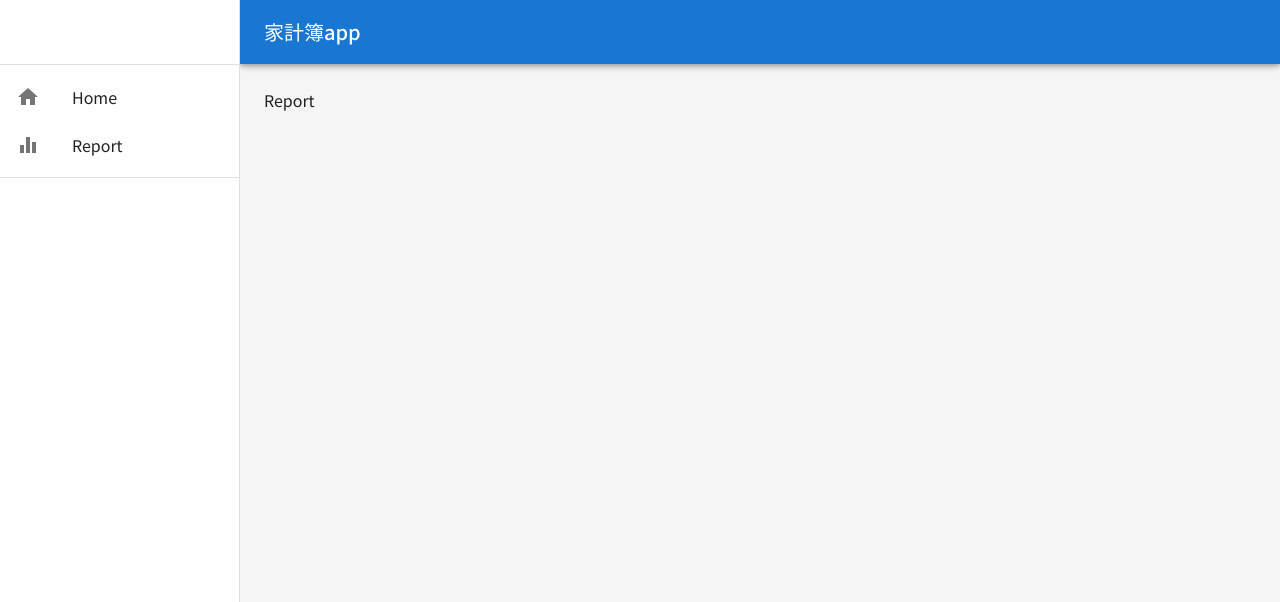
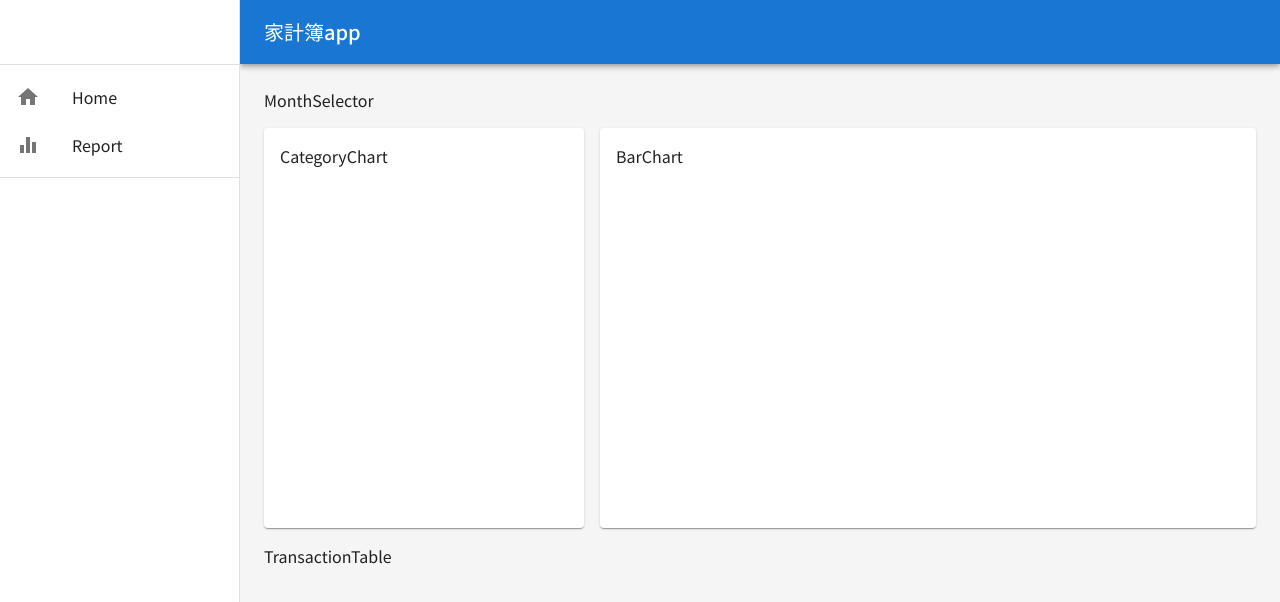
Before and after one commit to hirorotaka/kakeibo-app, a React (Vite) app: page /report in a window 1280 px wide. Shown: the top 602 px of the page. Built offline with nearby package versions, Linux system fonts and the light colour scheme; no server answers; the database is empty.

Commit message:
レポートページの初期雛形の作成

```diff
--- /dev/null
+++ b/src/components/BarChart.tsx
@@ -0,0 +1,5 @@
+const BarChart = () => {
+  return <div>BarChart</div>;
+};
+
+export default BarChart;
--- /dev/null
+++ b/src/components/CategoryChart.tsx
@@ -0,0 +1,5 @@
+const CategoryChart = () => {
+  return <div>CategoryChart</div>;
+};
+
+export default CategoryChart;
--- /dev/null
+++ b/src/components/MonthSelector.tsx
@@ -0,0 +1,5 @@
+const MonthSelector = () => {
+  return <div>MonthSelector</div>;
+};
+
+export default MonthSelector;
--- /dev/null
+++ b/src/components/TransactionTable.tsx
@@ -0,0 +1,5 @@
+const TransactionTable = () => {
+  return <div>TransactionTable</div>;
+};
+
+export default TransactionTable;
--- a/src/pages/Report.tsx
+++ b/src/pages/Report.tsx
@@ -1,5 +1,36 @@
+import { Grid, Paper } from '@mui/material';
+import MonthSelector from '../components/MonthSelector';
+import CategoryChart from '../components/CategoryChart';
+import BarChart from '../components/BarChart';
+import TransactionTable from '../components/TransactionTable';
+
 const Report = () => {
-  return <div>Report</div>;
+  const commonPaperStyle = {
+    height: '400px',
+    display: 'flex',
+    flexDirection: 'column',
+    p: 2,
+  };
+  return (
+    <Grid container spacing={2}>
+      <Grid item xs={12}>
+        <MonthSelector />
+      </Grid>
+      <Grid item xs={12} md={4}>
+        <Paper sx={commonPaperStyle}>
+          <CategoryChart />
+        </Paper>
+      </Grid>
+      <Grid item xs={12} md={8}>
+        <Paper sx={commonPaperStyle}>
+          <BarChart />
+        </Paper>
+      </Grid>
+      <Grid item xs={12}>
+        <TransactionTable />
+      </Grid>
+    </Grid>
+  );
 };
 
 export default Report;
```
